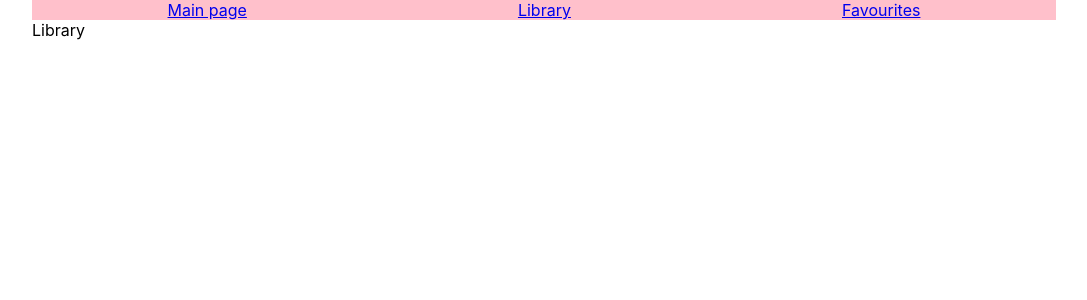
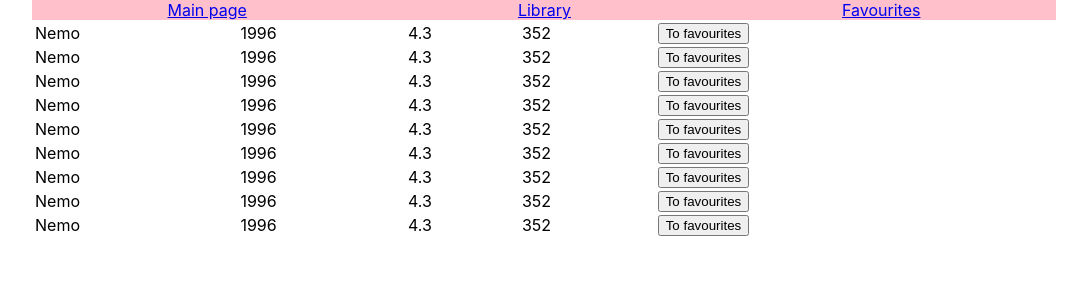
Before and after one commit to O-olex/books, a React (Create React App) app: page /Library in a window 1280 px wide. Shown: the top 300 px of the page, without its empty margins (96-1183 px from the left). Built offline with nearby package versions, Linux system fonts and the light colour scheme.

Commit message:
mobX installed

```diff
--- a/package.json
+++ b/package.json
@@ -7,6 +7,8 @@
     "@testing-library/react": "^13.4.0",
     "@testing-library/user-event": "^13.5.0",
     "bootstrap": "^5.3.1",
+    "mobx": "^6.10.2",
+    "mobx-react-lite": "^4.0.4",
     "react": "^18.2.0",
     "react-dom": "^18.2.0",
     "react-router-dom": "^6.15.0",
--- a/src/Components/Favourites.jsx
+++ b/src/Components/Favourites.jsx
@@ -1,11 +1,20 @@
 import React from "react";
+import state from "../state/state";
+import { observer } from "mobx-react-lite";
 
-const Favourites = () => {
+const Favourites = observer(() => {
+    let filterBooks = [];
+    for (let i = 0; i <= state.books.length; i++) {
+        for(let j = 0; j <= state.favourites.length; j++)
+            if (state.books[i].id === state.favourites[j]){
+                filterBooks.push(state.books[i])
+            }
+    }
+
     return (
-        <div>
-            Favourites
-        </div>
+
+        <div>{filterBooks}</div>
     )
-}
+})
 
 export default Favourites;
--- a/src/Components/Library.jsx
+++ b/src/Components/Library.jsx
@@ -1,11 +1,23 @@
 import React from "react";
+import state from "../state/state";
+import { observer } from "mobx-react-lite"
 
-const Library = () => {
+const Library = observer( () => {
+
     return (
-        <div>
-            Library
-        </div>
+        <table>
+            <tbody>
+                {state.books.map( book =>
+                <tr key={book.id}>
+                    <td>{book.title}</td>
+                    <td>{book.year}</td>
+                    <td>{book.rating}</td>
+                    <td>{book.pages}</td>
+                    <button onClick={() => {state.addToFavourites(book.id)}}>To favourites</button>
+                </tr>)}
+            </tbody>
+        </table>
     )
-}
+})
 
 export default Library;
--- /dev/null
+++ b/src/state/state.js
@@ -0,0 +1,25 @@
+import { makeAutoObservable } from "mobx"
+
+class state {
+    favourites = [];
+    books = [{id: 1, title: 'Nemo', year: 1996, rating: 4.3, pages: 352,},
+        {id: 2, title: 'Nemo', year: 1996, rating: 4.3, pages: 352,},
+        {id: 3, title: 'Nemo', year: 1996, rating: 4.3, pages: 352,},
+        {id: 4, title: 'Nemo', year: 1996, rating: 4.3, pages: 352,},
+        {id: 5, title: 'Nemo', year: 1996, rating: 4.3, pages: 352,},
+        {id: 6, title: 'Nemo', year: 1996, rating: 4.3, pages: 352,},
+        {id: 7, title: 'Nemo', year: 1996, rating: 4.3, pages: 352,},
+        {id: 8, title: 'Nemo', year: 1996, rating: 4.3, pages: 352,},
+        {id: 9, title: 'Nemo', year: 1996, rating: 4.3, pages: 352,}]
+
+    constructor() {
+        makeAutoObservable(this)
+    }
+
+    addToFavourites(id) {
+        this.favourites.push(id);
+        console.log(this.favourites)
+    }
+}
+
+export default new state;
```
Also changed, not shown: 1 other file (tests, documents, lock files or other folders).
